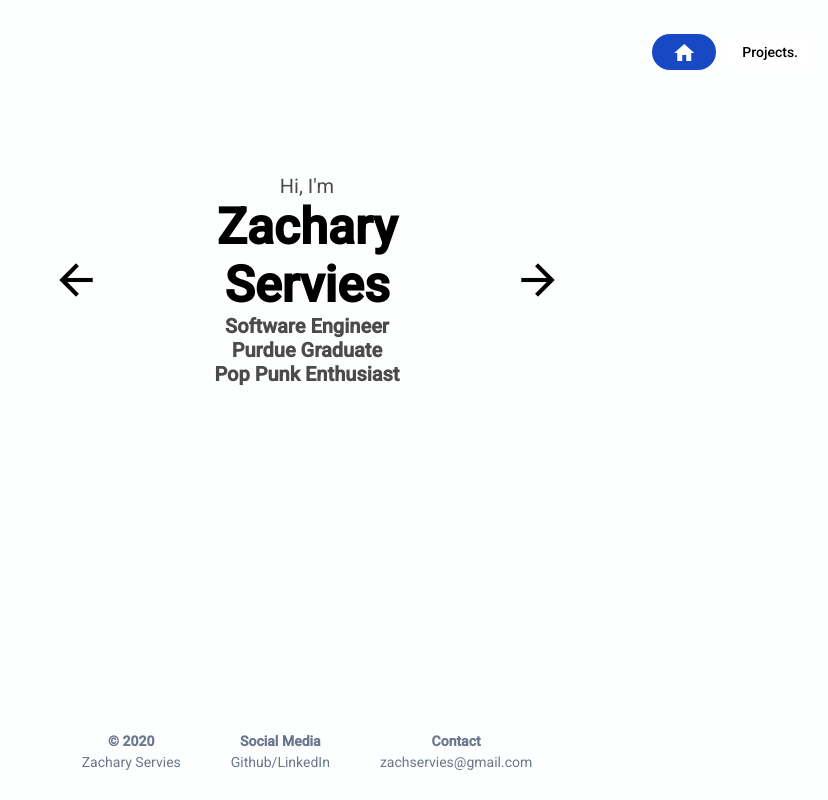
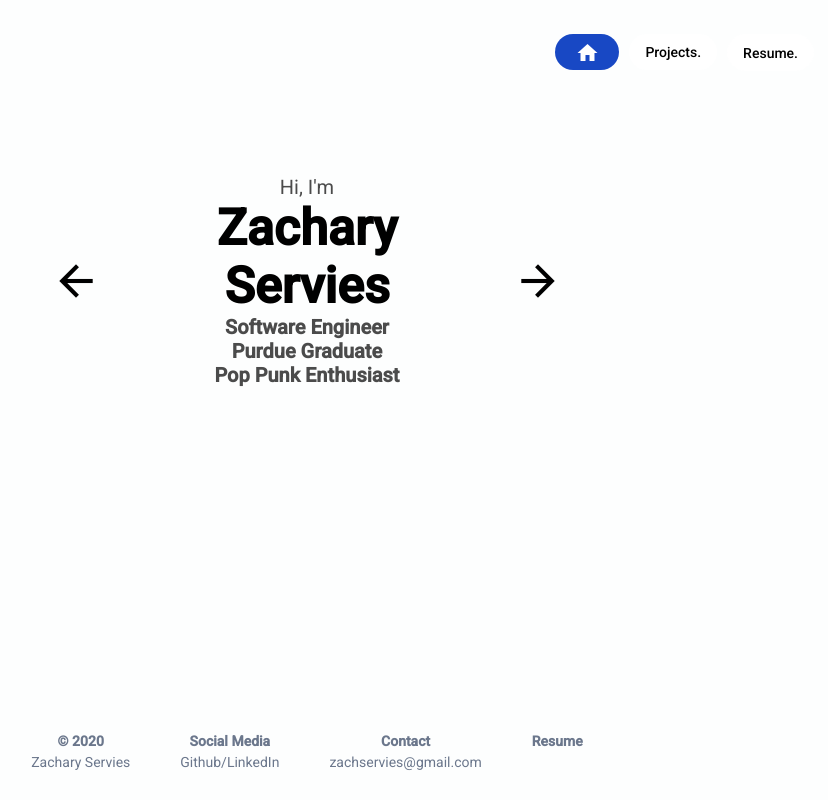
Before and after one commit to zservies/portfolio, an Angular app: page /home in a window 1280 px wide. Shown: the whole page, without its empty margins (333-1161 px from the left). Built offline with nearby package versions, Linux system fonts and the light colour scheme.

Commit message:
Added resume button to open resume in seperate window. Styled button.

```diff
--- a/src/app/footer/footer.component.html
+++ b/src/app/footer/footer.component.html
@@ -14,6 +14,7 @@
       <th>© 2020</th>
       <th>Social Media</th>
       <th>Contact</th>
+      <th>Resume</th>
     </tr>
     <tr class="footer-item">
       <td>Zachary Servies</td>
--- a/src/app/nav-header/nav-header.component.html
+++ b/src/app/nav-header/nav-header.component.html
@@ -5,7 +5,9 @@
         <i class="material-icons">home</i>
       </button>
       <button mat-flat-button [ngClass] = "{'selected-nav': (buttonToggled.about.isToggled)}" (click) = "toggleNav('about')">Projects.</button>
-      <!-- <button mat-flat-button [ngClass] = "{'selected-nav': (buttonToggled.resume.isToggled)}" (click) = "toggleNav('resume')">Resume.</button> -->
+      <button mat-flat-button [ngClass] = "{'selected-nav': (buttonToggled.resume.isToggled)}" (click) = "toggleNav('resume')">
+        <a [ngClass] = "{'selected-nav': (buttonToggled.resume.isToggled)}" target="_blank" href="../../assets/ZacharyServies_Resume.pdf">Resume.</a>
+      </button>
     </div>
   </div>
 </header>
--- a/src/app/nav-header/nav-header.component.scss
+++ b/src/app/nav-header/nav-header.component.scss
@@ -1,5 +1,10 @@
 header {
   margin-top: 3vh;
+}
+
+a {
+  color: black;
+  text-decoration: none;
 }
 
 button {
@@ -9,7 +14,7 @@ button {
   color: black;
 }
 
-button:hover, .selected-nav {
+button:hover, a:hover, .selected-nav {
   background-color: #1848c4;
   color: white;
 }
--- a/src/app/nav-header/nav-header.component.ts
+++ b/src/app/nav-header/nav-header.component.ts
@@ -1,6 +1,6 @@
 import { Component, OnInit } from '@angular/core';
 import { Router } from '@angular/router';
-
+// import test from '../../assets/ZacharyServies_Resume.pdf'
 @Component({
   selector: 'app-nav-header',
   templateUrl: './nav-header.component.html',
@@ -17,9 +17,9 @@ export class NavHeaderComponent implements OnInit {
       about: {
         isToggled: false
       },
-      // resume: {
-      //   isToggled: false
-      // }
+      resume: {
+        isToggled: false
+      }
     };
 
 
@@ -48,9 +48,9 @@ export class NavHeaderComponent implements OnInit {
       case '/about':
         this.toggleNav('about');
         break;
-      // case '/resume':
-      //   this.toggleNav('resume');
-      //   break;
+      case '/resume':
+        this.toggleNav('resume');
+        break;
     }
   }
 
```
Also changed, not shown: 1 other file (tests, documents, lock files or other folders).
